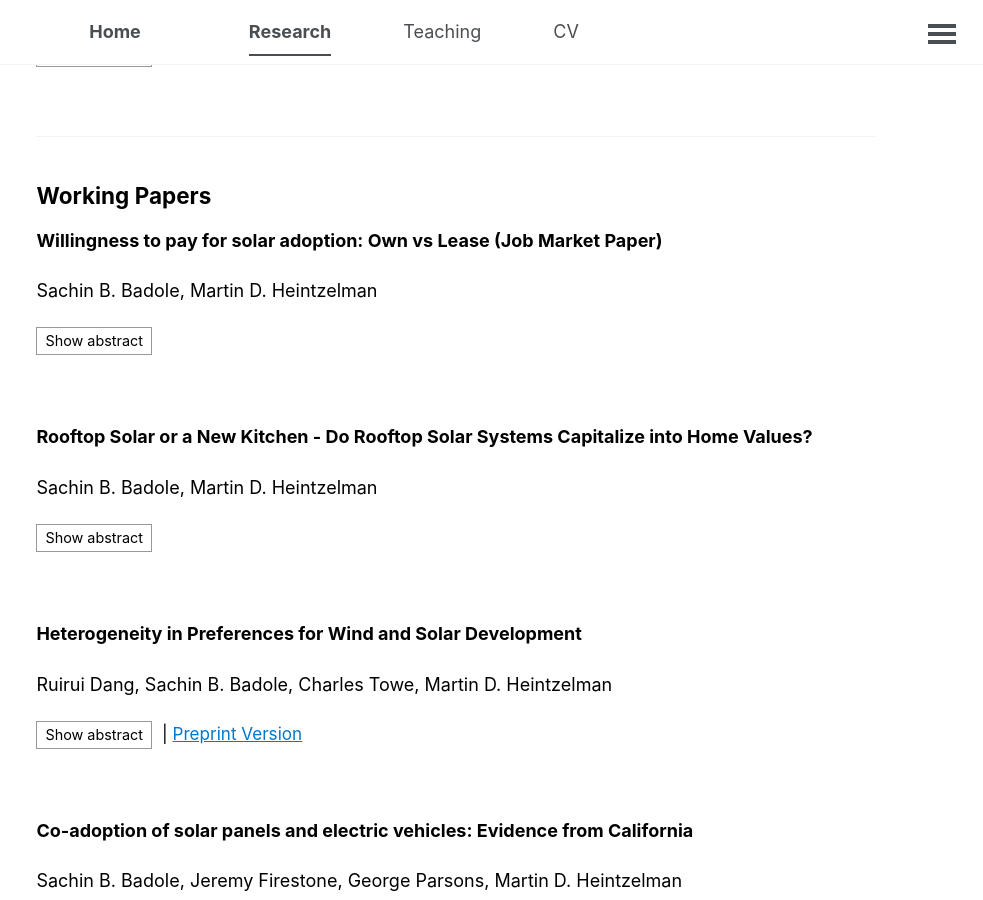
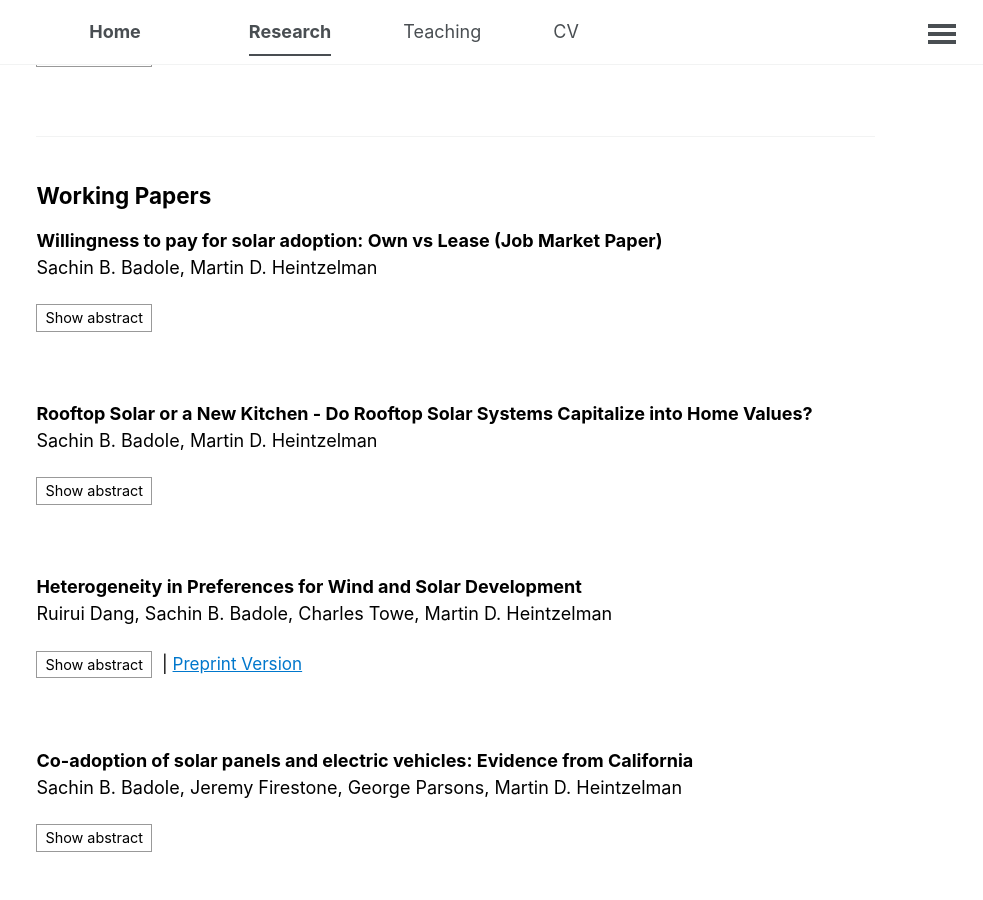
Before and after one commit to sachin-b-badole/sachin-b-badole.github.io, a Jekyll site: the page built from _pages/research.md, in a window 1280 px wide and 900 px high, scrolled down 322 px. Shown: the whole window, without its empty margins (297-1280 px from the left). Built offline with Jekyll 4.4.1, drawn with Linux system fonts in a browser that asks for light colours.

Commit message:
Update research.md

```diff
--- a/_pages/research.md
+++ b/_pages/research.md
@@ -41,9 +41,8 @@ classes: research-page
 
 {% assign wps = site.publications | where: "type", "working paper" | sort: "order" %}
 {% for p in wps %}
-**{{ p.title }}**
-{% if p.status %} ({{ p.status }}){% endif %}
-{{ p.authors | join: ", " }}
+**{{ p.title }}**{% if p.status %} ({{ p.status }}){% endif %}
+{{ p.authors | join: ", " }}<br>
 {% if p.journal %}_{{ p.journal }}_{% endif %}
 
 <details class="paper-details">
```
